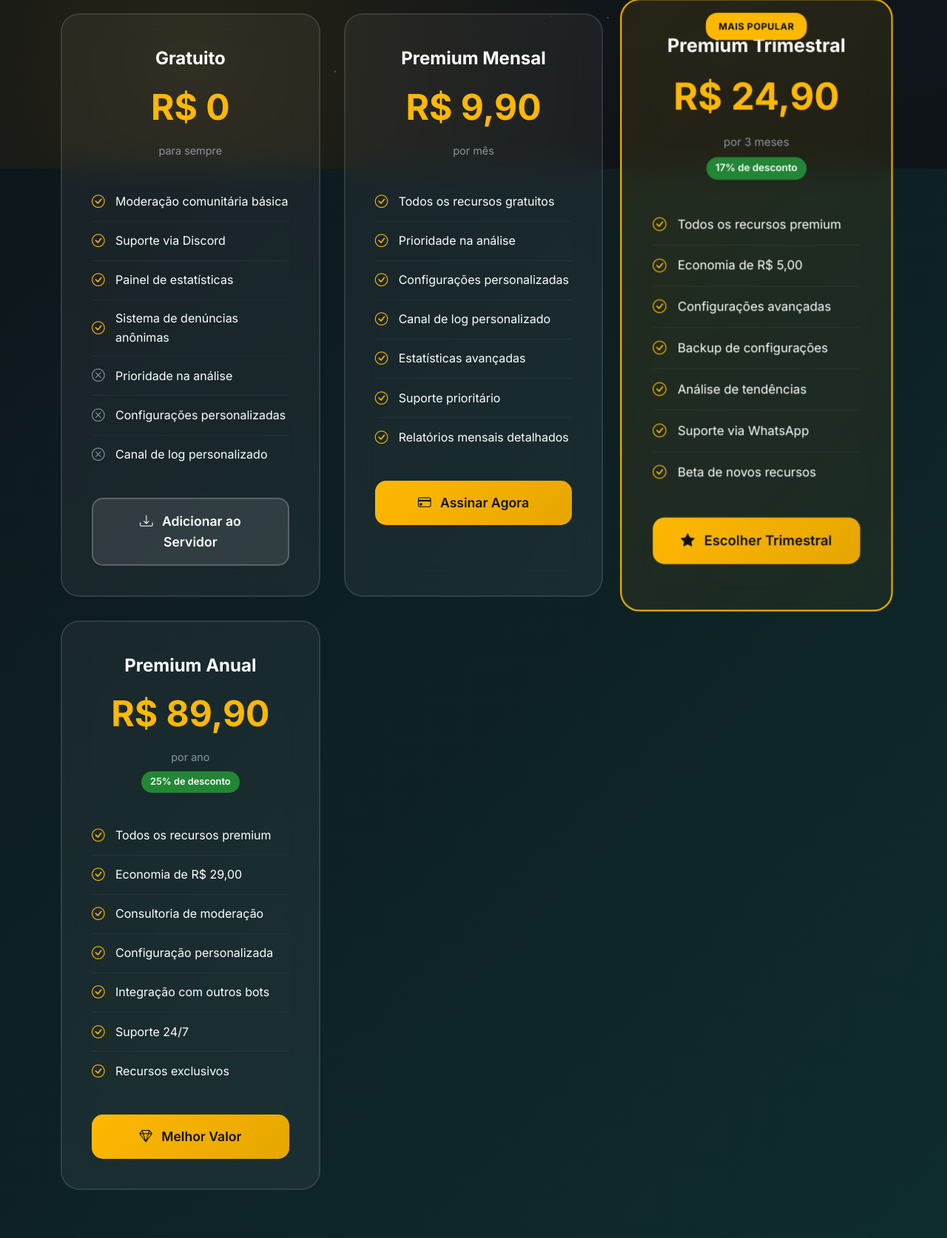
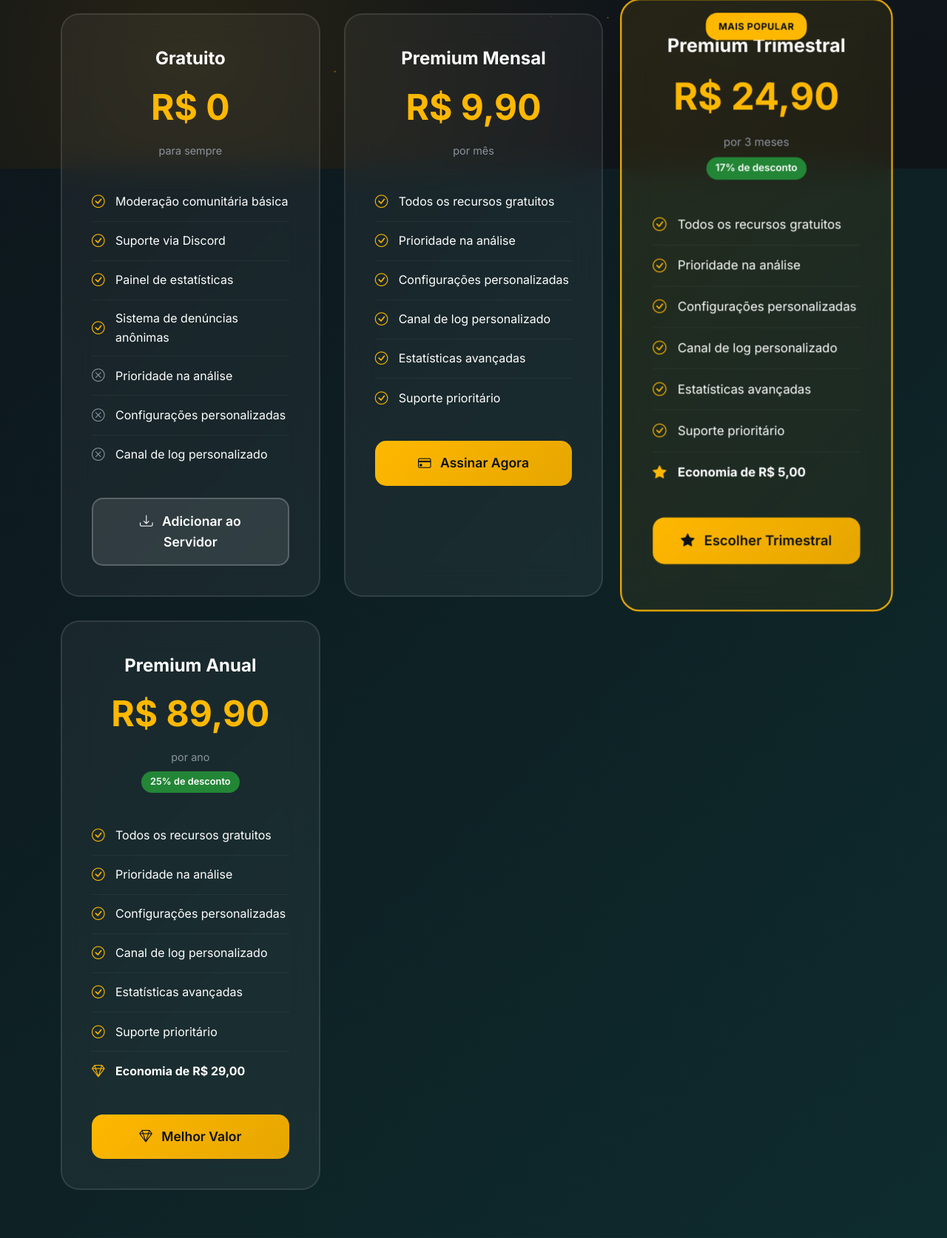
Before and after one commit to Konnak/guardiaobeta, a Flask app: page /premium in a window 1280 px wide. Shown: the part 572-2246 px from the top of the page at 74% size. Run offline with Flask 3, Linux system fonts and the light colour scheme; parts of the project's set-up code (start-up, migrations or seed data) failed here and were passed over.

Commit message:
feat: Implementar recursos premium uniformes e limites de denúncias
RECURSOS PREMIUM CORRIGIDOS:
 Todos os planos premium têm os mesmos recursos
 Diferencial apenas no preço e economia
 Recursos consistentes entre mensal, trimestral e anual

LIMITES DE DENÚNCIAS IMPLEMENTADOS:
 Plano Gratuito: 5 pendentes + 5 em análise
 Plano Premium: 15 pendentes + 10 em análise

FUNCIONALIDADES ADICIONADAS:
 Verificação automática de limites antes de criar denúncia
 Mensagens informativas sobre limites atingidos
 Promoção do Premium quando limite gratuito é atingido
 Fallback seguro em caso de erro na verificação

MELHORIAS NA UX:
- Mensagem clara sobre limites atuais
- Incentivo para upgrade premium
- Informações sobre benefícios premium
- Verificação em tempo real

CÓDIGO:
- Função _check_denuncias_limits() para verificar limites
- Integração no comando /report
- Query otimizada para contar denúncias por status
- Tratamento de erros robusto

```diff
--- a/web/templates/premium.html
+++ b/web/templates/premium.html
@@ -591,10 +591,6 @@
                         <i class="bi bi-check-circle feature-icon"></i>
                         <span>Suporte prioritário</span>
                     </li>
-                    <li>
-                        <i class="bi bi-check-circle feature-icon"></i>
-                        <span>Relatórios mensais detalhados</span>
-                    </li>
                 </ul>
 
                 <button class="plan-button primary" onclick="selectPlan('monthly')">
@@ -615,31 +611,31 @@
                 <ul class="plan-features">
                     <li>
                         <i class="bi bi-check-circle feature-icon"></i>
-                        <span>Todos os recursos premium</span>
+                        <span>Todos os recursos gratuitos</span>
                     </li>
                     <li>
                         <i class="bi bi-check-circle feature-icon"></i>
-                        <span>Economia de R$ 5,00</span>
+                        <span>Prioridade na análise</span>
                     </li>
                     <li>
                         <i class="bi bi-check-circle feature-icon"></i>
-                        <span>Configurações avançadas</span>
+                        <span>Configurações personalizadas</span>
                     </li>
                     <li>
                         <i class="bi bi-check-circle feature-icon"></i>
-                        <span>Backup de configurações</span>
+                        <span>Canal de log personalizado</span>
                     </li>
                     <li>
                         <i class="bi bi-check-circle feature-icon"></i>
-                        <span>Análise de tendências</span>
+                        <span>Estatísticas avançadas</span>
                     </li>
                     <li>
                         <i class="bi bi-check-circle feature-icon"></i>
-                        <span>Suporte via WhatsApp</span>
+                        <span>Suporte prioritário</span>
                     </li>
                     <li>
-                        <i class="bi bi-check-circle feature-icon"></i>
-                        <span>Beta de novos recursos</span>
+                        <i class="bi bi-star-fill feature-icon" style="color: var(--primary-gold);"></i>
+                        <span><strong>Economia de R$ 5,00</strong></span>
                     </li>
                 </ul>
 
@@ -661,31 +657,31 @@
                 <ul class="plan-features">
                     <li>
                         <i class="bi bi-check-circle feature-icon"></i>
-                        <span>Todos os recursos premium</span>
+                        <span>Todos os recursos gratuitos</span>
                     </li>
                     <li>
                         <i class="bi bi-check-circle feature-icon"></i>
-                        <span>Economia de R$ 29,00</span>
+                        <span>Prioridade na análise</span>
                     </li>
                     <li>
                         <i class="bi bi-check-circle feature-icon"></i>
-                        <span>Consultoria de moderação</span>
+                        <span>Configurações personalizadas</span>
                     </li>
                     <li>
                         <i class="bi bi-check-circle feature-icon"></i>
-                        <span>Configuração personalizada</span>
+                        <span>Canal de log personalizado</span>
                     </li>
                     <li>
                         <i class="bi bi-check-circle feature-icon"></i>
-                        <span>Integração com outros bots</span>
+                        <span>Estatísticas avançadas</span>
                     </li>
                     <li>
                         <i class="bi bi-check-circle feature-icon"></i>
-                        <span>Suporte 24/7</span>
+                        <span>Suporte prioritário</span>
                     </li>
                     <li>
-                        <i class="bi bi-check-circle feature-icon"></i>
-                        <span>Recursos exclusivos</span>
+                        <i class="bi bi-gem feature-icon" style="color: var(--primary-gold);"></i>
+                        <span><strong>Economia de R$ 29,00</strong></span>
                     </li>
                 </ul>
 
```
Also changed, not shown: cogs/moderacao.py (+72 -0 lines).
